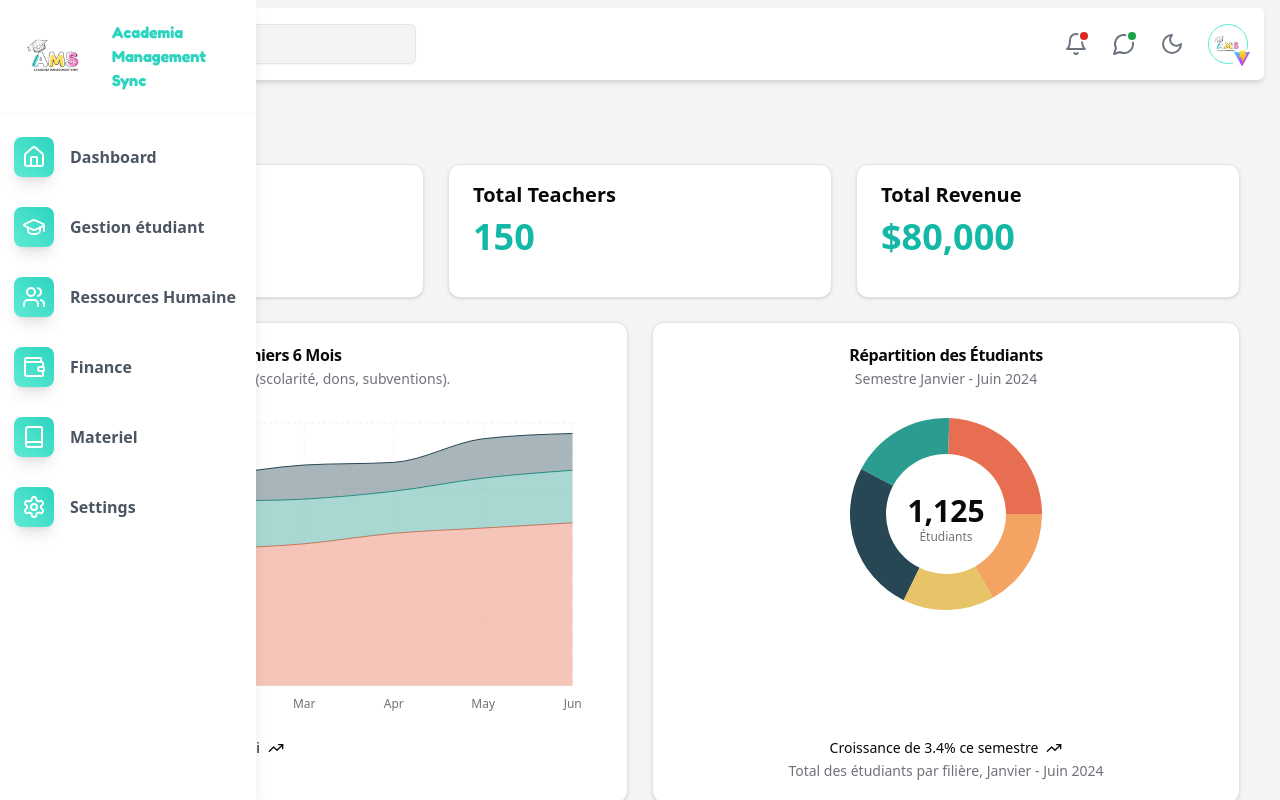
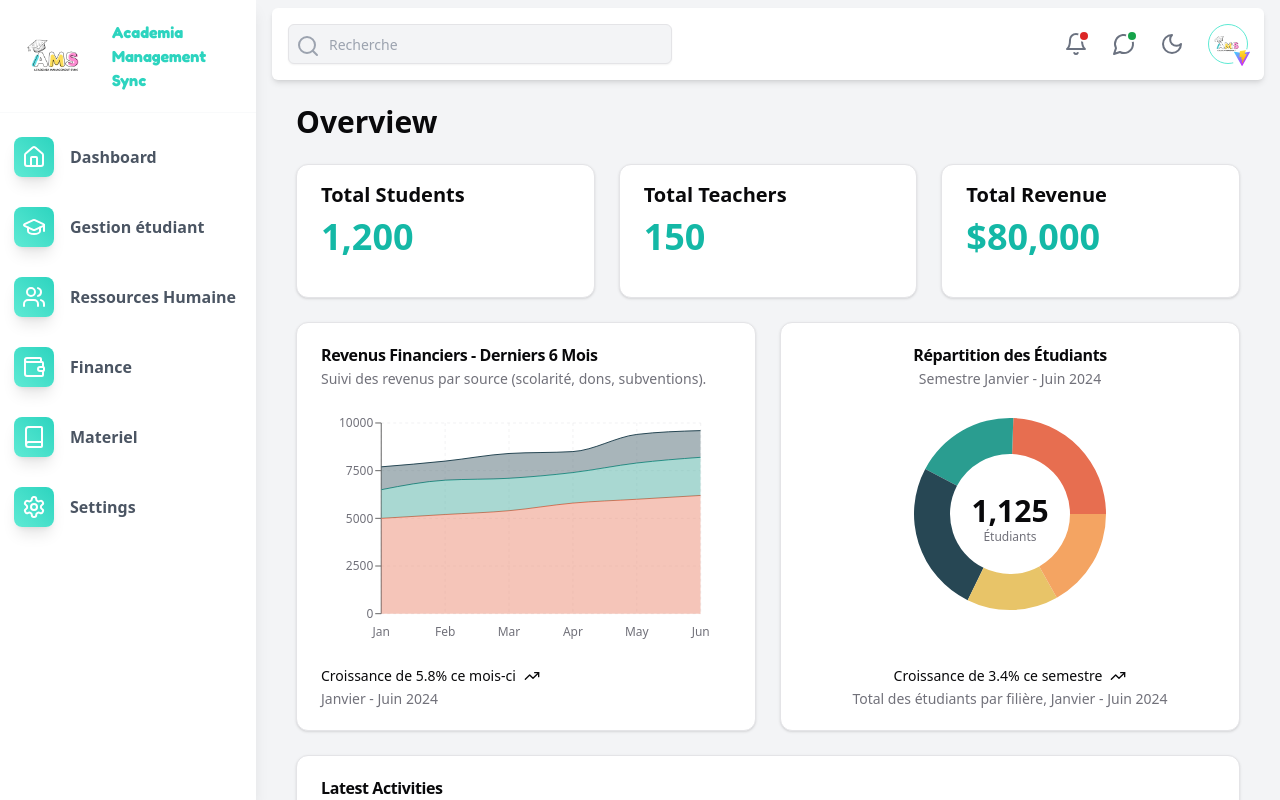
Before and after one commit to AureDulvresse/app.ams.io, a React (Vite) app: page / in a window 1280 px wide. Shown: the top 800 px of the page. Built offline with nearby package versions, Linux system fonts and the light colour scheme.

Commit message:
Update DashboardPage.tsx

```diff
--- a/src/pages/DashboardPage.tsx
+++ b/src/pages/DashboardPage.tsx
@@ -6,9 +6,9 @@ import Sidebar from "@/components/partials/Sidebar";
 
 const DashboardPage : React.FC = () => {
   return (
-    <div className="flex h-screen">
+    <div className="flex min-h-screen">
       <Sidebar />
-      <div className="flex-1 flex flex-col px-4 py-2 bg-gray-100">
+      <div className="flex-1 flex flex-col px-4 py-2 bg-gray-100 ml-64">
         <Navbar />
         <main className="flex-1">
           <Dashboard />
```
